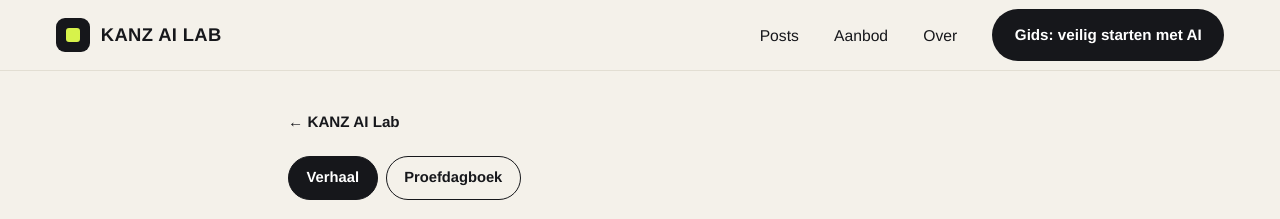
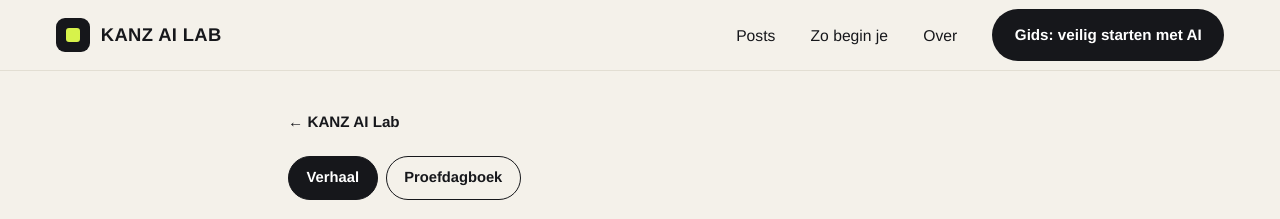
Before and after one commit to kanz-ai-lab-nl/kanz-ai-lab-nl.github.io, a Jekyll site: the page proefdagboek/index.html, which Jekyll copies as it is, in a window 1280 px wide. Shown: the top 219 px of the page. Built offline with Jekyll 4.4.1, drawn with Linux system fonts in a browser that asks for light colours.

Commit message:
Taak 4: Aanbod wordt Zo begin je (proefdagboek)

```diff
--- a/proefdagboek/index.html
+++ b/proefdagboek/index.html
@@ -5,7 +5,7 @@
 <meta property="og:title" content="Bespaart AI je echt tijd? Meet het zelf, met één taak"><meta property="og:description" content="Een rustig proefdagboek voor kleine ondernemers: één terugkerende taak, je eigen controles, en eerlijke cijfers over wat het kost en oplevert."><meta property="og:type" content="website"><meta property="og:locale" content="nl_NL"><meta property="og:site_name" content="KANZ AI Lab"><meta property="og:url" content="https://kanz-ai-lab-nl.github.io/proefdagboek/"><meta property="og:image" content="https://kanz-ai-lab-nl.github.io/img/cover-proefdagboek.png"><meta property="og:image:width" content="1600"><meta property="og:image:height" content="900"><meta name="twitter:card" content="summary_large_image">
 <link rel="stylesheet" href="/assets/kanz.css"></head>
 <body>
-<header class="top"><div class="w"><a class="brand" href="/"><i></i>KANZ AI Lab</a><div class="menu"><nav aria-label="Menu"><a href="/#posts">Posts</a><a href="/#aanbod">Aanbod</a><a href="/#over">Over</a></nav><a class="cta" href="/gids/">Gids: veilig starten met AI</a></div><details class="mm"><summary>Menu</summary><div class="mi"><nav aria-label="Menu"><a href="/#posts">Posts</a><a href="/#aanbod">Aanbod</a><a href="/#over">Over</a></nav><a class="cta" href="/gids/">Gids: veilig starten met AI</a></div></details></div></header><article class="art"><p class="crumb"><a href="/">&larr; KANZ AI Lab</a></p><div class="tabs"><a href="/proefdagboek/" aria-current="page">Verhaal</a><a href="/proefdagboek/proefdagboek.html">Proefdagboek</a></div><span class="tag">Gratis hulpmiddel</span><h1>Bespaart AI je echt tijd? Meet het zelf, met één taak.</h1><figure class="cover"><img src="/img/cover-proefdagboek.png" width="1600" height="900" alt="Een persoon aan een bureau met een laptop en een afvinklijst."></figure>
+<header class="top"><div class="w"><a class="brand" href="/"><i></i>KANZ AI Lab</a><div class="menu"><nav aria-label="Menu"><a href="/#posts">Posts</a><a href="/#aanbod">Zo begin je</a><a href="/#over">Over</a></nav><a class="cta" href="/gids/">Gids: veilig starten met AI</a></div><details class="mm"><summary>Menu</summary><div class="mi"><nav aria-label="Menu"><a href="/#posts">Posts</a><a href="/#aanbod">Zo begin je</a><a href="/#over">Over</a></nav><a class="cta" href="/gids/">Gids: veilig starten met AI</a></div></details></div></header><article class="art"><p class="crumb"><a href="/">&larr; KANZ AI Lab</a></p><div class="tabs"><a href="/proefdagboek/" aria-current="page">Verhaal</a><a href="/proefdagboek/proefdagboek.html">Proefdagboek</a></div><span class="tag">Gratis hulpmiddel</span><h1>Bespaart AI je echt tijd? Meet het zelf, met één taak.</h1><figure class="cover"><img src="/img/cover-proefdagboek.png" width="1600" height="900" alt="Een persoon aan een bureau met een laptop en een afvinklijst."></figure>
 <p>Je hoort het overal: AI bespaart tijd. Misschien geldt dat voor jouw werk. Misschien niet. Het gevoel van snel werken en de klok zeggen niet altijd hetzelfde, en alleen jij kunt zien wat het bij jouw taak doet.</p>
 <h2>Wat er snel buiten de som blijft</h2>
 <p>Als je zegt "dat mailtje kostte twee minuten", tel je vaak alleen het vragen en het wachten. Het lezen, het nakijken en het herstellen vergeet je makkelijk. Juist dat deel kan groot zijn. Daarom noteer je het apart.</p>
--- a/proefdagboek/proefdagboek.html
+++ b/proefdagboek/proefdagboek.html
@@ -5,7 +5,7 @@
 <meta property="og:title" content="Proefdagboek - één taak, je eigen controles"><meta property="og:description" content="Gratis proefdagboek: log per proef wat AI kost en oplevert bij één taak. Alles blijft in je eigen browser."><meta property="og:type" content="website"><meta property="og:locale" content="nl_NL"><meta property="og:site_name" content="KANZ AI Lab"><meta property="og:url" content="https://kanz-ai-lab-nl.github.io/proefdagboek/proefdagboek.html"><meta property="og:image" content="https://kanz-ai-lab-nl.github.io/img/cover-proefdagboek.png"><meta property="og:image:width" content="1600"><meta property="og:image:height" content="900"><meta name="twitter:card" content="summary_large_image">
 <link rel="stylesheet" href="/assets/kanz.css"><link rel="stylesheet" href="style.css"></head>
 <body>
-<header class="top"><div class="w"><a class="brand" href="/"><i></i>KANZ AI Lab</a><div class="menu"><nav aria-label="Menu"><a href="/#posts">Posts</a><a href="/#aanbod">Aanbod</a><a href="/#over">Over</a></nav><a class="cta" href="/gids/">Gids: veilig starten met AI</a></div><details class="mm"><summary>Menu</summary><div class="mi"><nav aria-label="Menu"><a href="/#posts">Posts</a><a href="/#aanbod">Aanbod</a><a href="/#over">Over</a></nav><a class="cta" href="/gids/">Gids: veilig starten met AI</a></div></details></div></header>
+<header class="top"><div class="w"><a class="brand" href="/"><i></i>KANZ AI Lab</a><div class="menu"><nav aria-label="Menu"><a href="/#posts">Posts</a><a href="/#aanbod">Zo begin je</a><a href="/#over">Over</a></nav><a class="cta" href="/gids/">Gids: veilig starten met AI</a></div><details class="mm"><summary>Menu</summary><div class="mi"><nav aria-label="Menu"><a href="/#posts">Posts</a><a href="/#aanbod">Zo begin je</a><a href="/#over">Over</a></nav><a class="cta" href="/gids/">Gids: veilig starten met AI</a></div></details></div></header>
 <div class="wrap"><p class="crumb"><a href="/">&larr; KANZ AI Lab</a></p><div class="tabs noprint"><a href="/proefdagboek/">Verhaal</a><a href="/proefdagboek/proefdagboek.html" aria-current="page">Proefdagboek</a></div>
 <h1>Proefdagboek</h1>
 <div class="note noprint"><strong>Geen persoonsgegevens invullen.</strong> Geen namen, adressen of klantinformatie. Alles blijft in je eigen browser; er wordt niets verzonden.</div>
```
